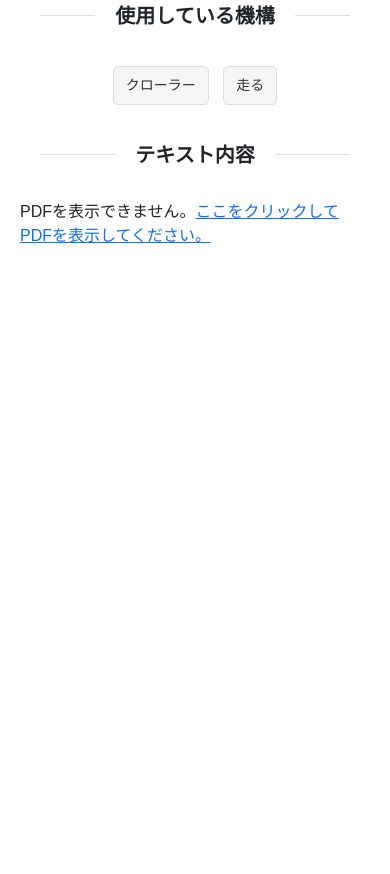
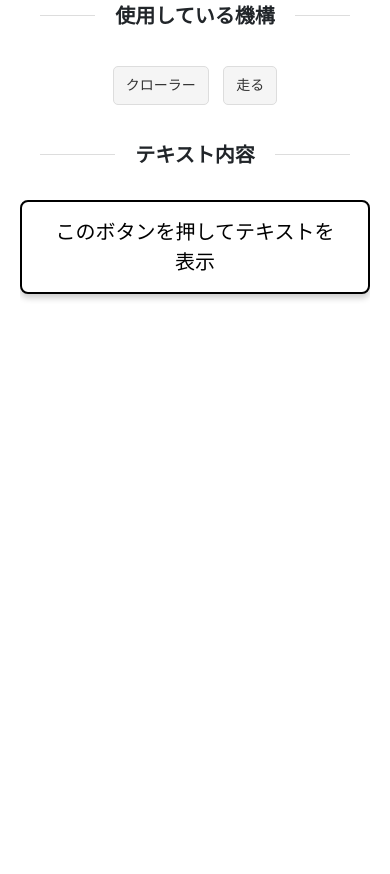
Before and after one commit to Retr0413/DaoTextPage, a Flask app: page /text/1 in a window 390 px wide. Shown: the part 171-1045 px from the top of the page. Run offline with Flask 3, Linux system fonts and the light colour scheme; data comes from the database, SQL or seed files in the repository; some libraries are stand-ins or nearby versions.

Commit message:
テキストが見れなかった際に遷移するボタンを作成した。バックエンドの方でクッキーを作成して、PDFにアクセスできる人の可用性を高めた。

```diff
--- a/app/main/routes.py
+++ b/app/main/routes.py
@@ -9,6 +9,8 @@ main_bp = Blueprint('main', __name__)
 
 UPLOAD_FOLDER = os.path.join(os.getcwd(), 'static/uploads')
 ALLOWED_EXTENSIONS = {'pdf', 'png'}
+PDF_COOKIE_NAME = "text_access_token"
+PDF_COOKIE_VALUE = "text_secure_token"
 
 if not os.path.exists(UPLOAD_FOLDER):
     os.makedirs(UPLOAD_FOLDER)
--- a/static/css/textstyle.css
+++ b/static/css/textstyle.css
@@ -1,4 +1,3 @@
-/* 全体の設定 */
 body {
     margin: 0;
     padding: 0;
@@ -100,6 +99,20 @@ header {
     margin: 0 20px;
 }
 
+p a {
+    font-size: 40px;
+    text-align: center;
+    display: inline-block;
+    padding: 15px 30px;
+    background-color: #fff;
+    color: #000;
+    text-decoration: none;
+    border: 2px solid #000;
+    border-radius: 8px;
+    box-shadow: 0 4px 6px rgba(0, 0, 0, 0.2);
+    transition: all 0.3s ease;
+}
+
 .mechanism-tag {
     display: inline-block;
     margin: 5px;
@@ -110,16 +123,53 @@ header {
     border: 1px solid #ddd;
     font-size: 14px;
 }
-.footer { background: #000; color: #fff; padding: 20px; text-align: center; margin-top: 40px; }
-.footer h1 { font-size: 10px; color: #8e8e8e; margin-top: 20px; }
-.footer-nav { display: flex; justify-content: center; gap: 70px; font-size: 14px; }
-.footer-nav a { color: #fff; text-decoration: none; }
-.text-item { display: flex; margin: 0; padding-left: 10px; }
-.footer-nav ul { padding-left: 10px; }
-.footer-nav li { font-size: 10px; color: #8e8e8e; text-align: left; padding-top: 2px; }
-.footer-nav li:hover { color: #FFD700; }
-.footer-nav li a { font-size: 10px; color: #8e8e8e; text-align: left; }
-.footer-nav li a:hover { color: #FFD700; }
+.footer {
+    background: #000;
+    color: #fff;
+    padding: 20px;
+    text-align: center;
+    margin-top: 40px;
+}
+.footer h1 {
+    font-size: 10px;
+    color: #8e8e8e;
+    margin-top: 20px;
+}
+.footer-nav {
+    display: flex;
+    justify-content: center;
+    gap: 70px;
+    font-size: 14px;
+}
+.footer-nav a {
+    color: #fff;
+    text-decoration: none;
+}
+.text-item {
+    display: flex;
+    margin: 0;
+    padding-left: 10px;
+}
+.footer-nav ul {
+    padding-left: 10px;
+}
+.footer-nav li {
+    font-size: 10px;
+    color: #8e8e8e;
+    text-align: left;
+    padding-top: 2px;
+}
+.footer-nav li:hover {
+    color: #FFD700;
+}
+.footer-nav li a {
+    font-size: 10px;
+    color: #8e8e8e;
+    text-align: left;
+}
+.footer-nav li a:hover {
+    color: #FFD700;
+}
 
 .pdf-container {
     display: block;
@@ -129,9 +179,6 @@ header {
     overflow: auto;
 }
 
-/* ================================
- * タブレット (iPadなど) 向け
- * ================================ */
 @media (min-width: 768px) and (max-width: 1024px) {
     .header .nav-item {
         font-size: 16px;
@@ -140,11 +187,21 @@ header {
     .footer-nav {
         gap: 30px;
     }
+    p a {
+        font-size: 40px;
+        text-align: center;
+        display: inline-block;
+        padding: 15px 30px;
+        background-color: #fff;
+        color: #000;
+        text-decoration: none;
+        border: 2px solid #000;
+        border-radius: 8px;
+        box-shadow: 0 4px 6px rgba(0, 0, 0, 0.2);
+        transition: all 0.3s ease;
+    }
 }
 
-/* ================================
- * スマホ画面向け（小さくする）
- * ================================ */
 @media (max-width: 768px) {
     .triangle-logo {
         width: 30px;
@@ -177,23 +234,36 @@ header {
         left: 0;
         background: #000;
         color: #fff;
-    display: none; /* 初期は表示しない */
+        display: none;
         flex-direction: column;
-    box-shadow: 0 2px 5px rgba(0,0,0,0.2);
-    min-width: 120px; /* 幅を小さく */
-    padding: 5px; /* 内側余白を調整 */
-    z-index: 9999; /* 前面に表示するために追加 */
+        box-shadow: 0 2px 5px rgba(0, 0, 0, 0.2);
+        min-width: 120px;
+        padding: 5px;
+        z-index: 9999;
     }
     .dropdown-menu a {
         color: #fff;
         text-decoration: none;
-    padding: 8px 13px; /* 内側余白を小さく */
-    font-size: 12px; /* テキストサイズを小さく */
+        padding: 8px 13px;
+        font-size: 12px;
         white-space: nowrap;
     }
     .dropdown-menu a:hover {
         background: #FFD700;
         color: #000;
+    }
+    p a {
+        font-size: 40px;
+        text-align: center;
+        display: inline-block;
+        padding: 15px 30px;
+        background-color: #fff;
+        color: #000;
+        text-decoration: none;
+        border: 2px solid #000;
+        border-radius: 8px;
+        box-shadow: 0 4px 6px rgba(0, 0, 0, 0.2);
+        transition: all 0.3s ease;
     }
     .nav-icon {
         width: 20px;
@@ -224,8 +294,55 @@ header {
         gap: 15px;
         font-size: 10px;
     }
+    p a {
+        font-size: 20px;
+        text-align: center;
+        display: inline-block;
+        padding: 15px 30px;
+        background-color: #fff;
+        color: #000;
+        text-decoration: none;
+        border: 2px solid #000;
+        border-radius: 8px;
+        box-shadow: 0 4px 6px rgba(0, 0, 0, 0.2);
+        transition: all 0.3s ease;
+    }
     .pdf-container {
         width: 100%;
         height: 80vh;
     }
 }
+
+@media (max-width: 375px) {
+    .header .nav-item {
+        font-size: 8px;
+    }
+    .nav-icon {
+        width: 16px;
+        height: 16px;
+    }
+    .header .nav {
+        gap: 4px;
+    }
+    .footer-nav {
+        gap: 15px;
+        font-size: 10px;
+    }
+    p a {
+        font-size: 20px;
+        text-align: center;
+        display: inline-block;
+        padding: 15px 30px;
+        background-color: #fff;
+        color: #000;
+        text-decoration: none;
+        border: 2px solid #000;
+        border-radius: 8px;
+        box-shadow: 0 4px 6px rgba(0, 0, 0, 0.2);
+        transition: all 0.3s ease;
+    }
+    .pdf-container {
+        width: 100%;
+        height: 80vh;
+    }
+}
--- a/templates/text.html
+++ b/templates/text.html
@@ -73,7 +73,7 @@
             type="application/pdf"
             width="100%"
             height="600">
-            <p>PDFを表示できません。<a href="{{ url_for('static', filename=text.pdf_path) }}" target="_blank">ここをクリックしてPDFを表示してください。</a></p>
+            <p><a href="{{ url_for('static', filename=text.pdf_path) }}" target="_blank">このボタンを押してテキストを表示</a></p>
         </object>
     </main>
 
```
Lines whose indentation alone changed are shown as unchanged.
